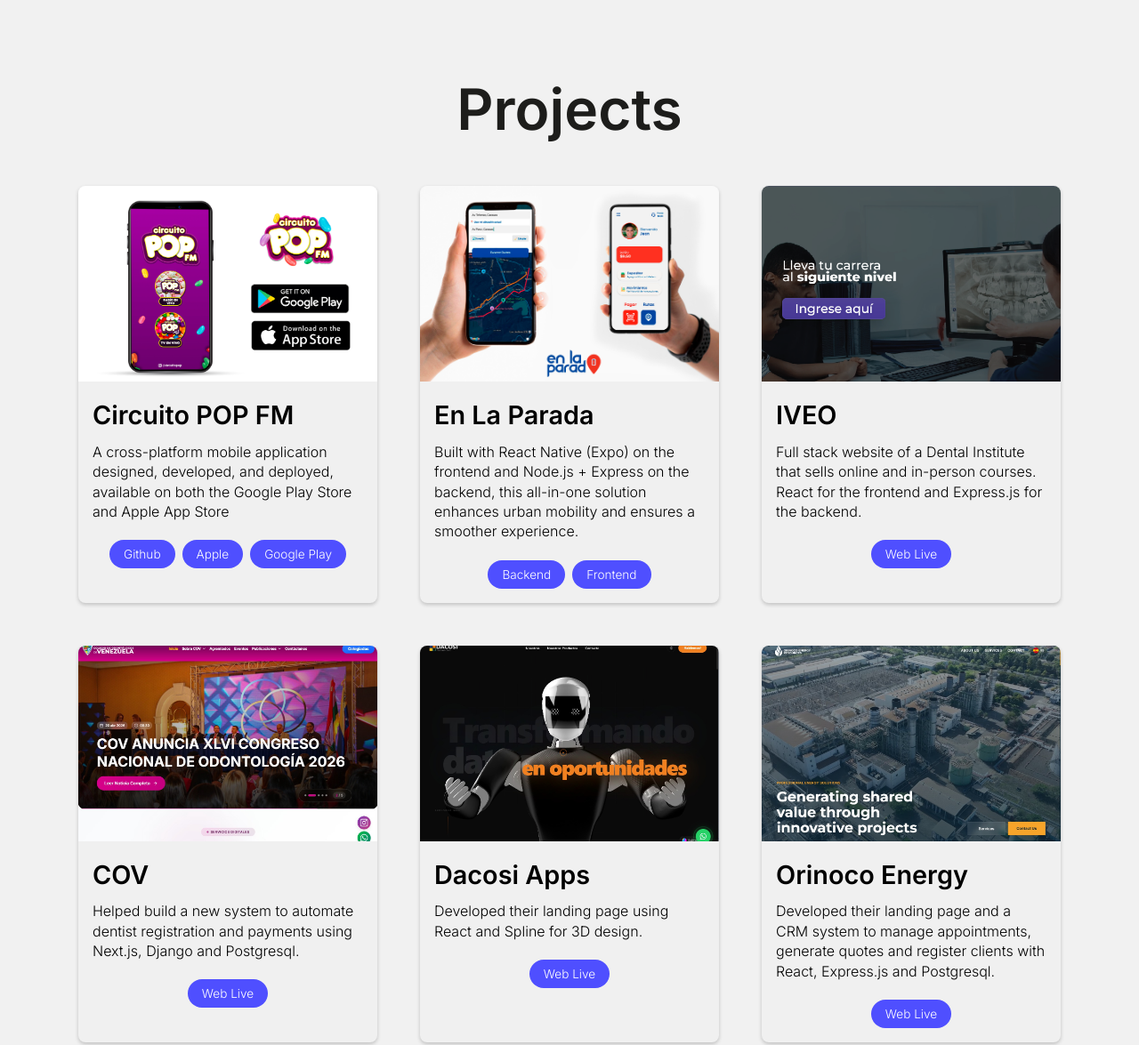
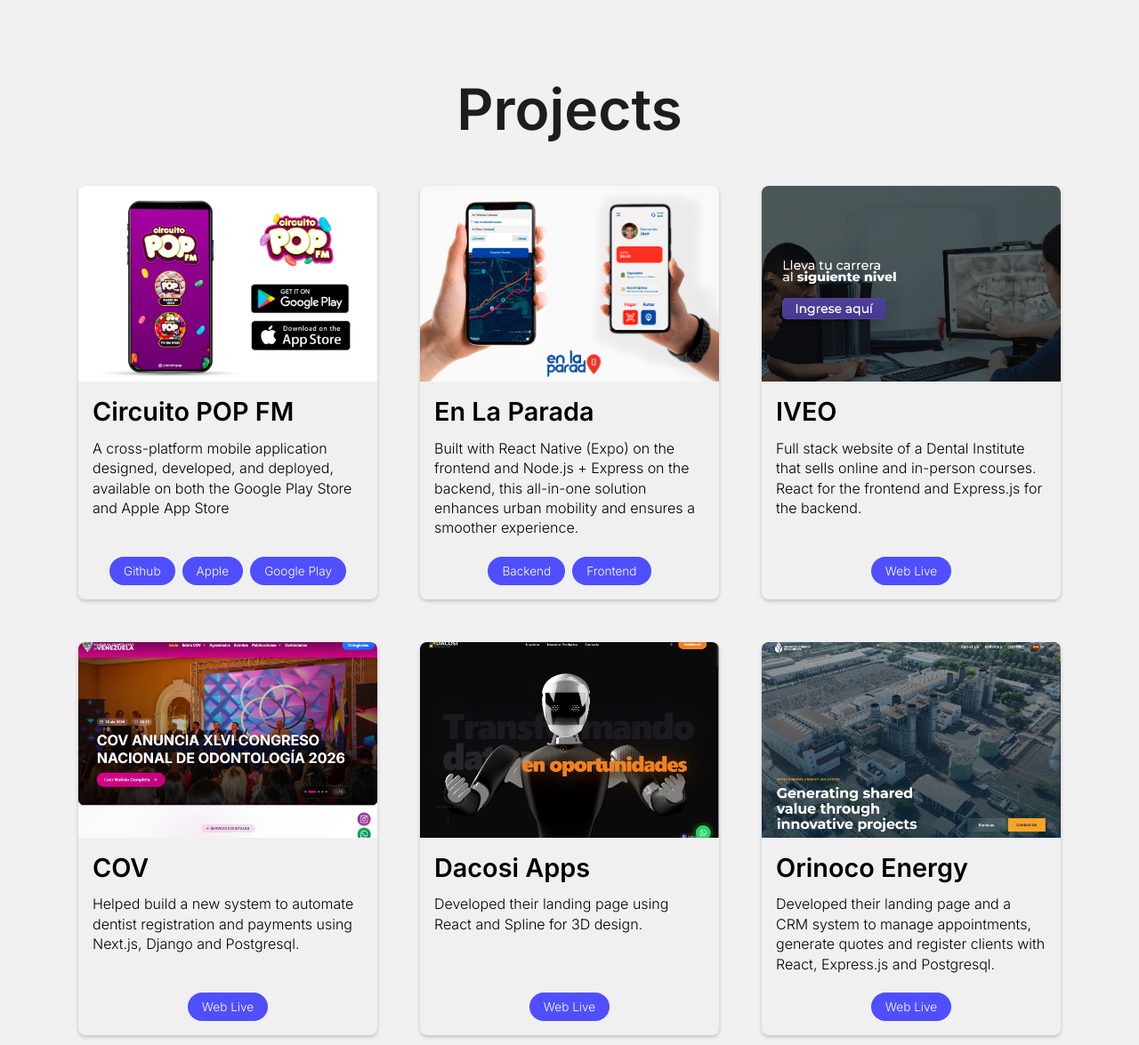
Before and after one commit to Synfiniti/JeanPortafolio, a plain HTML site: page index.html in a window 1280 px wide. Shown: the part 2032-3207 px from the top of the page at 89% size. Drawn offline with Linux system fonts and the light colour scheme.

Commit message:
cambios en los botones de la card

```diff
--- a/index.css
+++ b/index.css
@@ -19,7 +19,7 @@
 /* scroll */
 
 ::-webkit-scrollbar {
-  width: 10px;
+  width: 6px;
   background-color: #aeaeae;
 }
 
@@ -406,6 +406,8 @@
   overflow: hidden;
   box-shadow: 0px 2px 4px rgba(0, 0, 0, 0.2);
   transition: 0.5s ease-in-out;
+  display: flex;
+  flex-direction: column;
 }
 
 .card-container:hover {
@@ -425,6 +427,9 @@
 
 .card-content {
   padding: 1rem;
+  display: flex;
+  flex-direction: column;
+  flex: 1;
 }
 
 .card-content h1 {
@@ -438,6 +443,7 @@
   line-height: 1.4;
   font-weight: 300;
   padding-bottom: 0.8rem;
+  flex: 1;
 }
 
 .btn-card {
@@ -446,6 +452,7 @@
   justify-content: center;
   gap: 0.5rem;
   padding-top: 0.5rem;
+  margin-top: auto;
   transition: 0.5s ease-in-out;
 }
 
@@ -1065,6 +1072,8 @@
     overflow: hidden;
     box-shadow: 0px 2px 4px rgba(0, 0, 0, 0.2);
     transition: 0.5s ease-in-out;
+    display: flex;
+    flex-direction: column;
   }
 
   .card-container:hover {
@@ -1084,6 +1093,9 @@
 
   .card-content {
     padding: 1rem;
+    display: flex;
+    flex-direction: column;
+    flex: 1;
   }
 
   .card-content h1 {
@@ -1097,6 +1109,7 @@
     line-height: 1.4;
     font-weight: 300;
     padding-bottom: 0.8rem;
+    flex: 1;
   }
 
   .btn-card {
@@ -1105,6 +1118,7 @@
     justify-content: center;
     gap: 0.5rem;
     padding-top: 0.5rem;
+    margin-top: auto;
     transition: 0.5s ease-in-out;
   }
 
```
Also changed, not shown: 1 other file.
